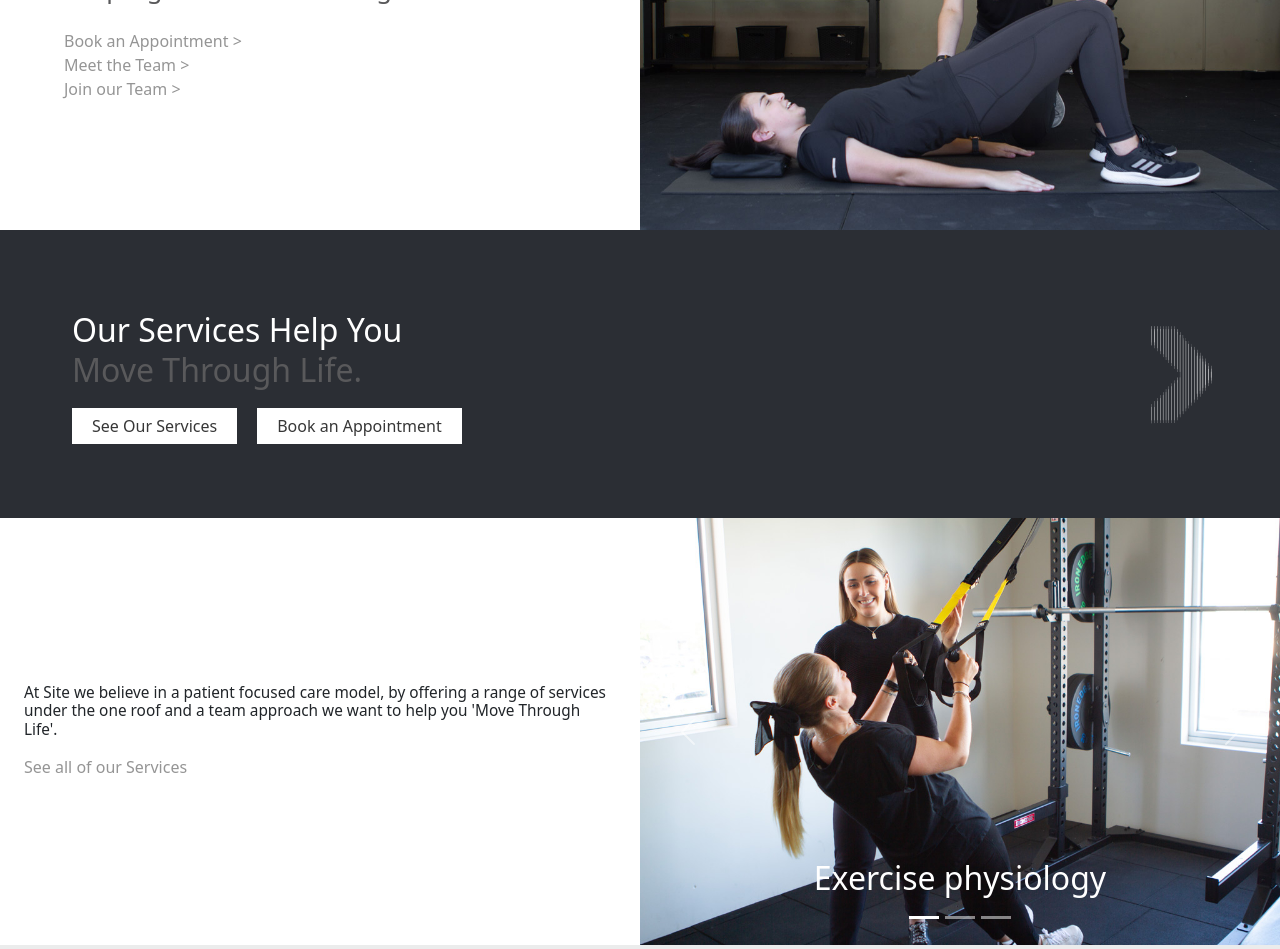
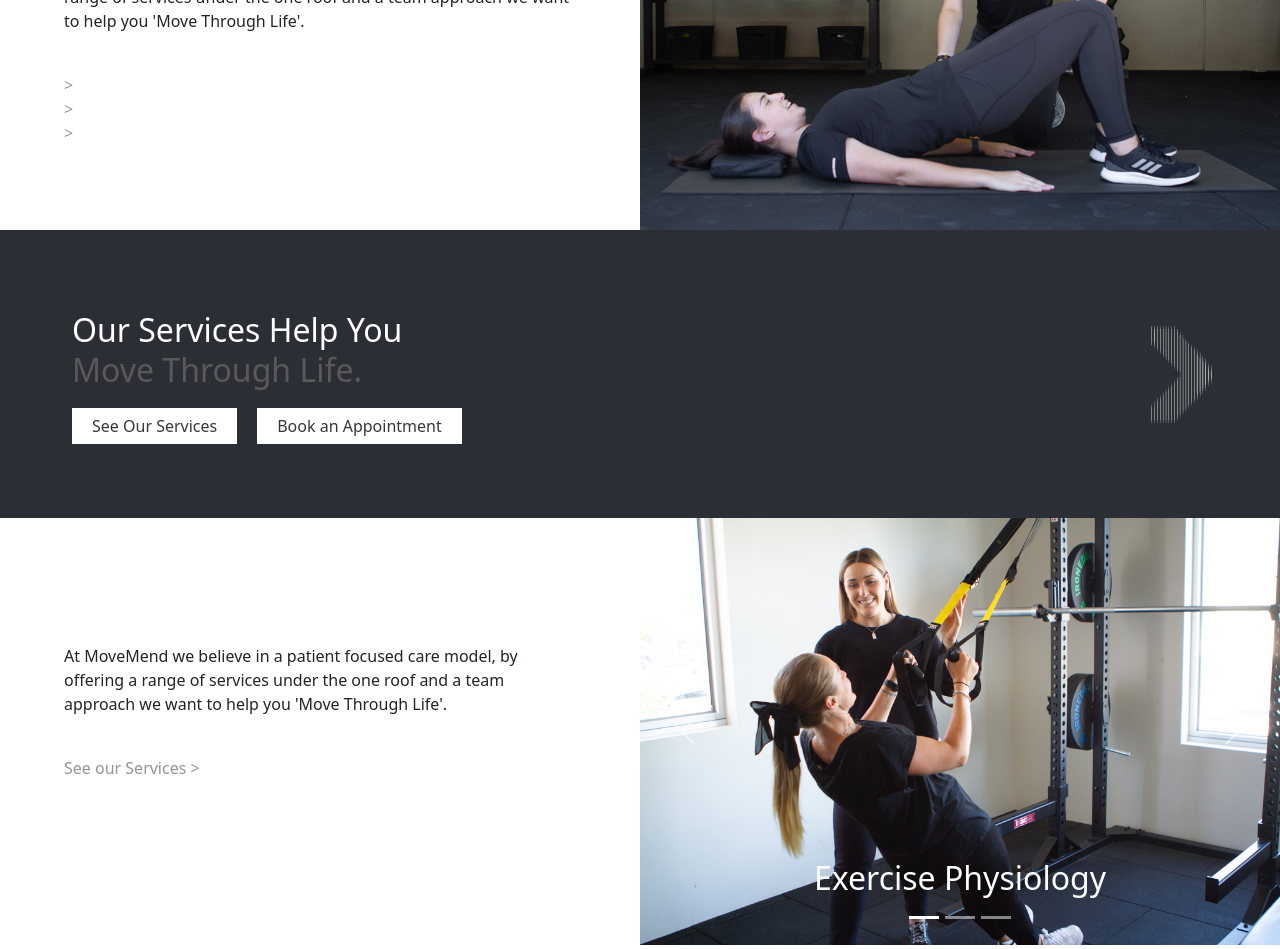
Before and after one commit to bhavik217/TheraMotion, a React (Vite) app in the folder FrontEnd/: page / in a window 1280 px wide. Shown: the part 280-1229 px from the top of the page. Built offline with nearby package versions, Linux system fonts and the light colour scheme.

Commit message:
Added Services Page

```diff
--- /dev/null
+++ b/FrontEnd/src/components/IntroSection.css
@@ -0,0 +1,91 @@
+.section1 .first-container {
+    display: flex;
+    flex-direction: column;
+    justify-content: center;
+    padding: 0vw 5vw;
+}
+.section .content1 {
+    font-size: 1.2vw;
+
+    p {
+        line-height: 1.20;
+    }
+}
+.section1 .heading2 {
+    font-size: 2vw;
+    color: #59595b;
+    text-align: left;
+    line-height: 1.25;
+    letter-spacing: 0.03em;
+}
+.section1 .links a {
+    color: #959595;
+    font-size: 1rem;
+    text-decoration: none;
+}
+.section1 .second-container img {
+    max-width: 100%;
+    height: auto;
+}
+
+@media screen and (max-width : 776px) {
+    .section1 .heading1 {
+        font-size: 3vw;
+    }
+
+    .section1 .heading2 {
+        font-size: 2.5vw;
+        line-height: 1.25;
+        letter-spacing: 0.03em;
+    }
+
+    .section1 .links a {
+        font-size: 0.7rem;
+    }
+}
+
+@media screen and (max-width : 575px) {
+    .section1 .heading1 {
+        font-size: 8vw;
+    }
+    .section1 .heading2 {
+        font-size: 8vw;
+        line-height: 1.25;
+        letter-spacing: 0.03em;
+    }
+    .section1 .empty {
+        height: 13vh;
+    }
+    .section1 .content1 {
+        font-size: 4vw;
+    }
+}
+
+/* .section3 .sub-container1 {
+    display: flex;
+    flex-direction: column;
+    justify-content: center;
+    align-items: flex-start;
+    padding: 0px 24px;
+}
+
+.section3
+
+.section3 .content2 {
+    font-size: 1rem;
+
+    a {
+        color: #959595;
+        text-decoration: none;
+    }
+}
+
+@media screen and (max-width : 575px) {
+    .section3 .sub-container1 {
+        padding: 50px;
+    }
+
+    .section3 .content2 {
+        font-size: 0.7rem;
+    }
+} */
--- /dev/null
+++ b/FrontEnd/src/components/IntroSection.jsx
@@ -0,0 +1,30 @@
+import './IntroSection.css'
+import { Link } from "react-router-dom";
+
+function IntroSection({hd1=null, hd2=null, hd3=null, content=null, links=[], linksNames=[], img=null, carousel=null}) {
+    return (
+        <section className="row mx-0 section1">
+            <div className="col-sm-6 first-container">
+                {hd1 && <h1 className="heading1">{hd1}</h1>}
+                {hd2 && <div className="heading2">{hd2}</div>}
+                {hd3 && <div className="heading3">{hd3}</div>}
+                {content && <div className="content1">
+                    <p>{content}</p>
+                </div>}
+                <div style={{height:"3vh"}}></div>
+                {links.length > 0 && <div className="links">
+                    <p>
+                        {links[0] && <Link to={links[0]}>{linksNames[0]} &gt;</Link>}<br/>
+                        {links[1] && <Link to={links[1]}>{linksNames[1]} &gt;</Link>}<br/>
+                        {links[2] && <Link to={links[2]}>{linksNames[2]} &gt;</Link>}
+                    </p>
+                </div>}
+            </div>
+            <div className="col-sm-6 p-0 second-container">
+                {img && <img src={img} alt=""/>}
+                {carousel && <div className="carousel-container">{carousel}</div>}
+                </div>
+        </section>
+    )
+}
+export default IntroSection;
--- a/FrontEnd/src/pages/JoinTeam.jsx
+++ b/FrontEnd/src/pages/JoinTeam.jsx
@@ -1,18 +1,15 @@
 import './JoinTeam.css'
-// import joinData from '../Data/JoinData'
-// import Content from "../Components/Content";
+import joinTeamData from './data/JoinTeamData'
 import { Link } from "react-router-dom";
 
 function JoinTeam(){
-    function showhide(num) {
-        for (let i = 1; i <= 5; i++) {
-            var which = "content" + i;
-            var content = document.getElementById(which);
-            if (i === parseInt(num)) {
+    function showhide(num){
+        for(let i = 1; i <= joinTeamData.length; i++){
+            let which = "content" + i;
+            let content = document.getElementById(which);
+            content.style.display = "none";
+            if(i === parseInt(num)){
                 content.style.display = "block";
-            }
-            else {
-                content.style.display = "none";
             }
         }
     }
@@ -22,7 +19,7 @@ function JoinTeam(){
                 <div className="container">
                     <div className="heading1"><span>Our Team</span></div>
                     <div className="buttons">
-                        <Link to="/"><span className="w-btn-label">Home <i class="fa-solid fa-chevron-right"></i></span></Link>
+                        <Link to="/"><span className="w-btn-label">Home <i className="fa-solid fa-chevron-right"></i></span></Link>
                         <Link to="/meet-team"><span className="w-btn-label"> Our Team</span></Link>
                     </div>
                 </div>
@@ -78,8 +75,15 @@ function JoinTeam(){
                 </div>
                 <div style={{marginTop: "7vh"}}>
                     {
-                        joinData.map((data, index) => {
-                            return <Content h={data.h} p={data.p} index={index+1} key={index}/>
+                        joinTeamData.map((data, index) => {
+                            return(
+                                <div id={`content${data.key}`}>
+                                    <div style={{marginTop: "5vh"}}>
+                                        <span className="heading2">{data.h}</span>
+                                    </div>
+                                    <p style={{marginTop: "2vh"}}>{data.p}</p>
+                                </div>
+                            );
                         })
                     }
                 </div>
@@ -103,8 +107,6 @@ function JoinTeam(){
                     <Link to="/book-appointment"><span>Book an Appointment</span></Link>
                 </div>
             </section>
-
-            <Footer/>
         </div>
     );
 }
--- a/FrontEnd/src/pages/MainPage.css
+++ b/FrontEnd/src/pages/MainPage.css
@@ -5,62 +5,6 @@
 }
 
 .mainpage{
-    /* Section1 */
-    .section1 .first-container {
-        display: flex;
-        flex-direction: column;
-        justify-content: center;
-        padding: 0vw 5vw;
-    }
-    .section1 .heading2 {
-        font-size: 2vw;
-        color: #59595b;
-        text-align: left;
-        line-height: 1.25;
-        letter-spacing: 0.03em;
-    }
-    .section1 .links a {
-        color: #959595;
-        font-size: 1rem;
-        text-decoration: none;
-    }
-    .section1 .second-container img {
-        max-width: 100%;
-        height: auto;
-    }
-
-    @media screen and (max-width : 776px) {
-        .section1 .heading1 {
-            font-size: 3vw;
-        }
-
-        .section1 .heading2 {
-            font-size: 2.5vw;
-            line-height: 1.25;
-            letter-spacing: 0.03em;
-        }
-
-        .section1 .links a {
-            font-size: 0.7rem;
-        }
-    }
-
-    @media screen and (max-width : 575px) {
-        .section1 .heading1 {
-            font-size: 8vw;
-        }
-
-        .section1 .heading2 {
-            font-size: 8vw;
-            line-height: 1.25;
-            letter-spacing: 0.03em;
-        }
-
-        .section1 .empty {
-            height: 13vh;
-        }
-    }
-
     /* Section2 */
     .section2 {
         padding: 80px 60px;
@@ -118,44 +62,6 @@
 
     /* Section3 */
     /* Sub Container-1 */
-    .section3 .sub-container1 {
-        display: flex;
-        flex-direction: column;
-        justify-content: center;
-        align-items: flex-start;
-        padding: 0px 24px;
-    }
-
-    .section3 .content1 {
-        font-size: 1.2vw;
-
-        p {
-            line-height: 1.20;
-        }
-    }
-
-    .section3 .content2 {
-        font-size: 1rem;
-
-        a {
-            color: #959595;
-            text-decoration: none;
-        }
-    }
-
-    @media screen and (max-width : 575px) {
-        .section3 .sub-container1 {
-            padding: 50px;
-        }
-
-        .section3 .content1 {
-            font-size: 4vw;
-        }
-
-        .section3 .content2 {
-            font-size: 0.7rem;
-        }
-    }
 
 
     /* Section4 */
--- a/FrontEnd/src/pages/MainPage.jsx
+++ b/FrontEnd/src/pages/MainPage.jsx
@@ -3,29 +3,30 @@ import { Link } from "react-router-dom";
 
 import Carousel from '../components/elements/Carousel';
 import Carousel2 from "../components/elements/Carousel2";
+import IntroSection from "../components/IntroSection";
 // import Bookappoint from "../Components/Bookappoint";
 
 function MainPage(){
+    const carouselProps = {
+        img1: "/Services-imgs/Car1-1.jpg",
+        img2: "/Services-imgs/Car1-2.jpg",
+        img3: "/Services-imgs/Car1-3.jpg",
+        num: "1",
+        h1: "Exercise Physiology",
+        h2: "Myotherapy",
+        h3: "Physiotherapy",
+    };
     return(
         <div className="mainpage">
-            <section className="row mx-0 section1">
-                <div style={{height: "10.4vh"}}></div>
-                <div className="col-sm-6 first-container">
-                    <h1 className="heading1">Welcome To Site</h1>
-                    <div className="heading2">Helping You Move Through Life.</div>
-                    <div style={{height:"3vh"}}></div>
-                    <div className="links">
-                        <p>
-                            <Link to="/book-appointment">Book an Appointment &gt;</Link><br/>
-                            <Link to="/meet-team">Meet the Team &gt;</Link><br/>
-                            <Link to="/join-team">Join our Team &gt;</Link>
-                        </p>
-                    </div>
-                </div>
-                <div className="col-sm-6 p-0 second-container">
-                    <img src="/Mainpage.jpg" alt=""/>
-                </div>
-            </section>
+            <div style={{height: "10.4vh"}}></div>
+            <IntroSection
+                hd1="Welcome To MoveMend"
+                hd2="Helping You Move Through Life."
+                links={["/book-appointment", "/meet-team", "/join-team"]}
+                linksName={["Book an Appointment", "Meet the Team", "Join our Team"]}
+                content = "At Site we believe in a patient focused care model, by offering a range of services under the one roof and a team approach we want to help you 'Move Through Life'."
+                img="/Mainpage.jpg"
+            />
 
             <section className="section2">
                 <div className="container">
@@ -43,19 +44,25 @@ function MainPage(){
                 </div>
             </section>
 
+            <IntroSection
+                content={"At MoveMend we believe in a patient focused care model, by offering a range of services under the one roof and a team approach we want to help you 'Move Through Life'."}
+                links={["/services"]}
+                linksNames={["See our Services"]}
+                carousel={<Carousel {...carouselProps} />}
+            />
             <section className="row mx-0 section3">
                 <div className="col-sm-6 sub-container1">
                     <div className="content1">
-                    <p>At Site we believe in a patient focused care model, by offering a range of services under the one roof
-                        and a team approach we want to help you 'Move Through Life'.
-                    </p>
+                        <p>At Site we believe in a patient focused care model, by offering a range of services under the one roof
+                            and a team approach we want to help you 'Move Through Life'.
+                        </p>
                     </div>
                     <div className="content2">
                         <Link to="/services"><span>See all of our Services</span></Link>
                     </div>
                 </div>
                 <div className="col-sm-6 p-0 sub-container2">
-                    <Carousel img1="/Services-imgs/Car1-1.jpg" img2="/Services-imgs/Car1-2.jpg" img3="/Services-imgs/Car1-3.jpg" num={"1"} h1={"Exercise physiology"} h2={"Myotherapy"} h3={"Physiotherapy"}/>
+
                 </div>
             </section>
 
--- a/FrontEnd/src/pages/MeetTeam.jsx
+++ b/FrontEnd/src/pages/MeetTeam.jsx
@@ -2,7 +2,7 @@ import './MeetTeam.css'
 import { Link } from "react-router-dom";
 import { useState } from 'react';
 import Card from '../components/elements/Card'
-import meetData from '../pages/data/meetData';
+import meetData from './data/meetTeamData';
 
 function MeetTeam(){
     const [filter, setFilter] = useState('all');
--- /dev/null
+++ b/FrontEnd/src/pages/data/JoinTeamData.jsx
@@ -0,0 +1,33 @@
+const joinTeamData = [
+    {
+        category : "1",
+        key: 1,
+        h : "We can't wait to talk!",
+        p : "Thanks for reaching out! We will call you to have a quick chat and arrange an interview time."
+    },
+    {
+        category : "2",
+        key: 2,
+        h : "First Interview",
+        p : "We can't wait to meet you! You will be interviewed by one of our friendly clinic directors."
+    },
+    {
+        category : "3",
+        key: 3,
+        h : "Practical Interview",
+        p : "We will invite you to participate in a practical interview with one of our senior practitioners. We would love to see if your clinical skills suit how we help our clients MoveThrough Life."
+    },
+    {
+        category : "4",
+        key: 4,
+        h : "Coffee?",
+        p : "Cultural fit is one of our top priorities! We want you to meet a few different team members so let's have coffee and get to know each other a bit better."
+    },
+    {
+        category : "5",
+        key: 5,
+        h : "Join Team MoveMend",
+        p : "We are a bit excited… We want you to join the Team!! We will be in touch to discuss start dates and contracts."
+    }
+];
+export default joinTeamData;
--- /dev/null
+++ b/FrontEnd/src/pages/data/meetTeamData.jsx
@@ -0,0 +1,67 @@
+const MeetTeamData= [
+    {
+        img: "/Meet-team-imgs/Holly.jpg",
+        key: 1,
+        person: "Holly Eckert",
+        service: "Exercise Physiologist",
+        category: "exercise",
+        p: "Clinical interests in paediatrics, pre/post natal & chronic conditions"
+    },
+    {
+        img: "/Meet-team-imgs/Ashleigh.jpg",
+        key: 2,
+        person: "Ashleigh Podolak",
+        service: "Physiotherapist",
+        category: "physio",
+        p: "Clinical interests in lower limb injuries, pain, performers & athletes"
+    },
+    {
+        img: "/Meet-team-imgs/Liana.jpg",
+        key: 3,
+        person: "Liana Ioannidis",
+        service: "Osteopath",
+        category: "osteo",
+        p: "Clinical interest in headaches, jaw pain, vertigo & cranial"
+    },
+    {
+        img: "/Meet-team-imgs/Lachlan.jpg",
+        key: 4,
+        person: "Lachlan White",
+        service: "Osteopath",
+        category: "osteo",
+        p: "Clinical interests in shoulder & back pain, posture & teens/young adults"
+    },
+    {
+        img: "/Meet-team-imgs/Lucy.jpg",
+        key: 5,
+        person: "Lucy Church",
+        service: "Physiotherapist",
+        category: "physio",
+        p: "Clinical interests in ankles, knees, sporting injuries"
+    },
+    {
+        img: "/Meet-team-imgs/Rick.jpg",
+        key: 6,
+        person: "Rick Read",
+        service: "Exercise Physiologist",
+        category: "exercise",
+        p: "Clinical Interests in Balance & Falls Prevention, Chronic Pain & Cancer"
+    },
+    {
+        img: "/Meet-team-imgs/Will.jpg",
+        key: 7,
+        person: "Will Conly",
+        service: "Myotherapist",
+        category: "myoth",
+        p: "Clinical interests in low back pain, sport Injuries & postural complaints"
+    },
+    {
+        img: "/Meet-team-imgs/Caitlyn.jpg",
+        key: 8,
+        person: "Caitlyn Millett",
+        service: "Myotherapist",
+        category: "myoth",
+        p: "Clinical interests in female athletes, headaches & postural issues"
+    }
+];
+export default MeetTeamData;
```
Also changed, not shown: FrontEnd/src/pages/Service.jsx (added, +33 -0 lines).
